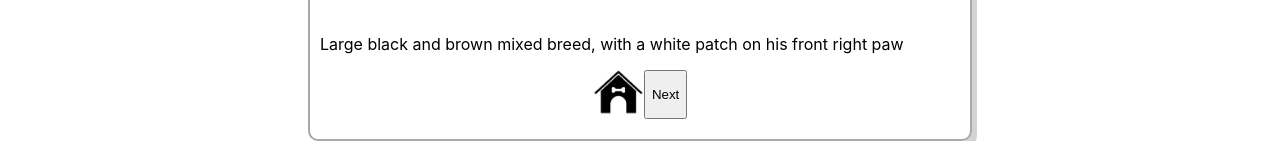
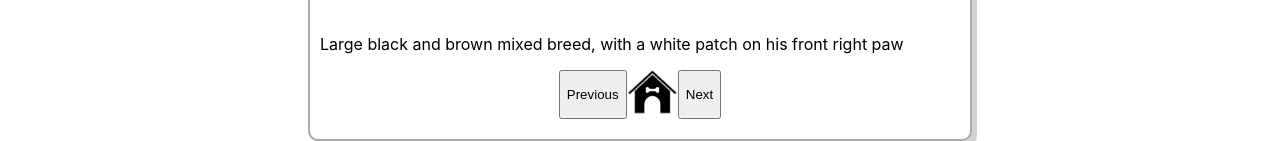
Before and after one commit to scottdgaines/wheres-walter, a React (Create React App) app: page /1 in a window 1280 px wide. Shown: the part 716-857 px from the top of the page. Built offline with nearby package versions, Linux system fonts and the light colour scheme.

Commit message:
Implement prev navigation and DRY up function

```diff
--- a/src/components/View/View.tsx
+++ b/src/components/View/View.tsx
@@ -60,6 +60,22 @@ const View: React.FC<ViewProps> = ({ notices }) => {
         navigate(`/${nextId}`)
     }
 
+    const navigateNotices = (direction: string) => {
+        let navIndex
+
+        const currentIndex = navigationArray && navigationArray.findIndex((element) => {
+            return noticeIdNum === element.id
+        })
+
+        if (direction === 'prev') {
+            navIndex = currentIndex && (currentIndex - 1) % notices.length
+        } else {
+            navIndex = currentIndex && (currentIndex + 1) % notices.length
+        }
+
+        const navId = navIndex && navigationArray[navIndex].id
+        navigate(`/${navId}`)
+    }
 
     const errorMessage = 'Something went wrong. Please try again'
     const name = notice ? notice.petName : errorMessage
@@ -81,10 +97,11 @@ const View: React.FC<ViewProps> = ({ notices }) => {
         <h2>Description</h2>
         <p>{description}</p>
         <div className='navigation-container'>
+            <button onClick={() => navigateNotices('prev')}>Previous</button>
             <Link to='/'>
                 <img src={HomeIcon} className='navigation-link' />
             </Link>
-            <button onClick={NavigateToNextNotice}>Next</button>
+            <button onClick={() => navigateNotices('next')}>Next</button>
         </div>
     </div>
   )
```
